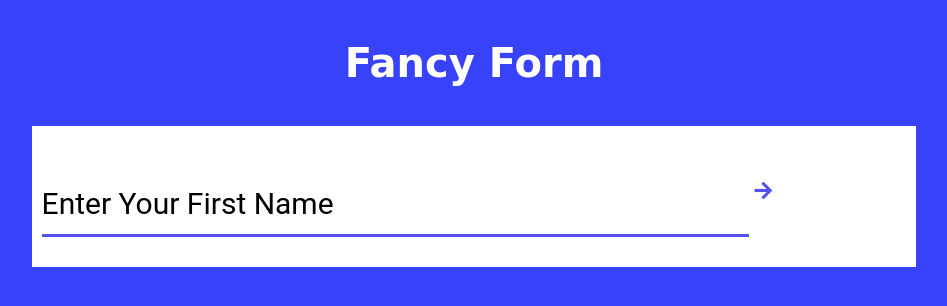
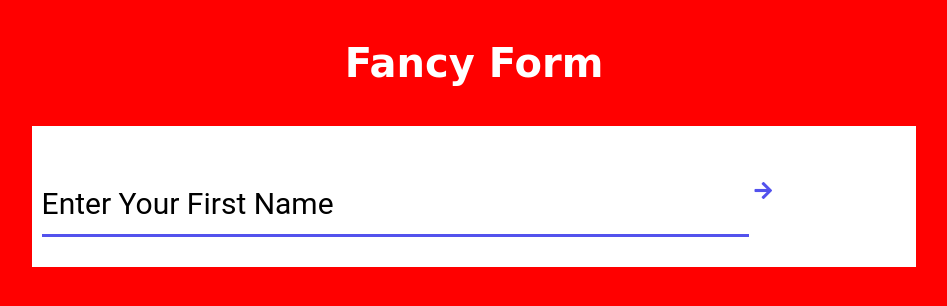
Before and after one commit to sumitsharma3083/fancy-form, a plain HTML site: page index.html in a window 1280 px wide. Shown: the whole page, without its empty margins (166-1113 px from the left). Drawn offline with Linux system fonts and the light colour scheme.

Commit message:
the bg has changed

```diff
--- a/style.css
+++ b/style.css
@@ -1,7 +1,7 @@
 
 body
 {
-    background-color:#3742fa;
+    background-color: red;
     font-family: 'Roboto', sans-serif;
 }
 h1
```
